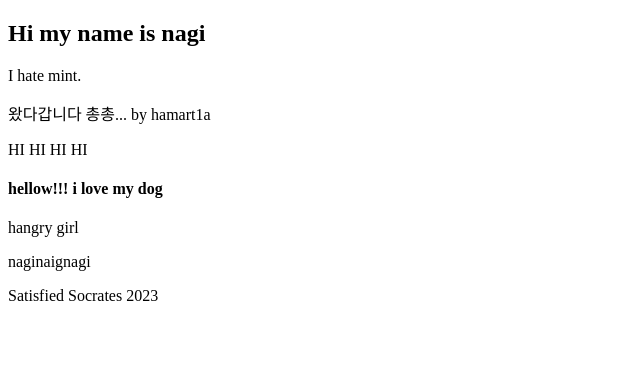
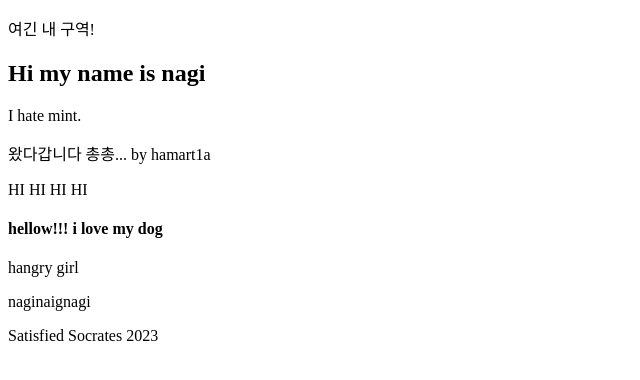
Before and after one commit to nagi0101/git_test, a plain HTML site: page index.html in a window 1280 px wide. Shown: the whole page, without its empty margins (0-640 px from the left). Drawn offline with Linux system fonts and the light colour scheme.

Commit message:
header from zzzzzzin

```diff
--- a/index.html
+++ b/index.html
@@ -8,6 +8,9 @@
   </head>
   <body>
     <main>
+      <header>
+        <p>여긴 내 구역!</p>
+      </header>
       <section>
         <h2>Hi my name is nagi</h2>
         <p>I hate mint.</p>
```
